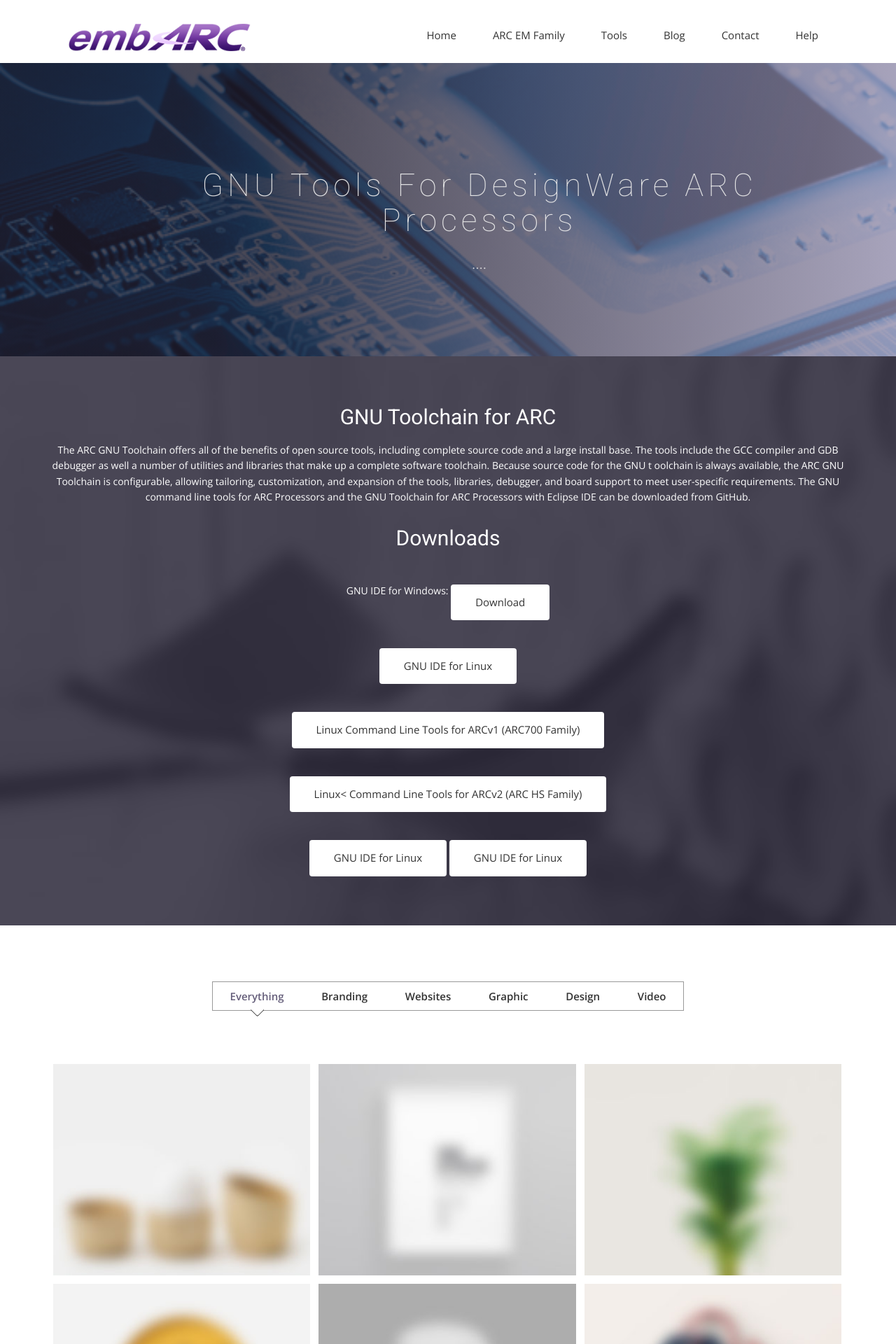
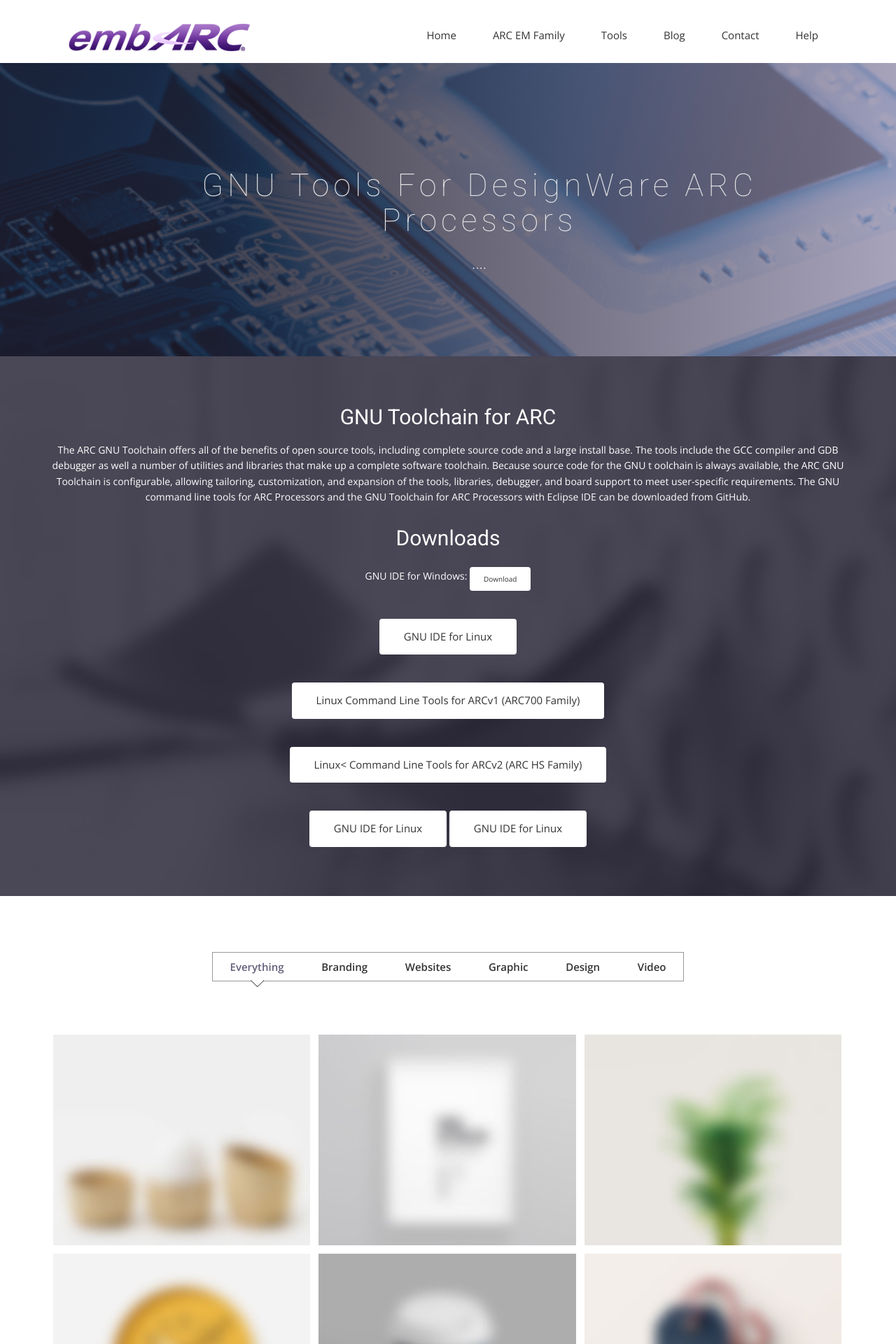
Before and after one commit to fbedard/crabme, a Jekyll site: the page built from tools.html, in a window 1280 px wide. Shown: the top 1920 px of the page at 70% size. Built offline with Jekyll 4.4.1, drawn with Linux system fonts in a browser that asks for light colours; nearby versions of some CDN libraries; some web fonts are replaced.

Commit message:
formatting

```diff
--- a/css/airspace.css
+++ b/css/airspace.css
@@ -228,6 +228,14 @@
   font-size: 15px;
   color: #333333;
   margin-top: 30px;
+}
+#call-to-action .btn-call-to-action2 {
+  padding: 10px 20px;
+  border: none;
+  background-color: #fff;
+  font-size: 10px;
+  color: #333333;
+  margin-top: 5px;
 }
 /*--
 	Feature Start
--- a/tools.html
+++ b/tools.html
@@ -35,7 +35,7 @@
             can be downloaded from GitHub.</p>
             <br>
           <h2>Downloads</h2>
-          <p>GNU IDE for Windows: <a class="btn btn-default btn-call-to-action" href="https://github.com/foss-for-synopsys-dwc-arc-processors/toolchain/releases/download/arc-2016.09-release/arc_gnu_2016.09_ide_win_install.exe" >Download</a></p>
+          <p>GNU IDE for Windows: <a class="btn btn-default btn-call-to-action2" href="https://github.com/foss-for-synopsys-dwc-arc-processors/toolchain/releases/download/arc-2016.09-release/arc_gnu_2016.09_ide_win_install.exe" >Download</a></p>
           <p><a class="btn btn-default btn-call-to-action" href="hhttps://github.com/foss-for-synopsys-dwc-arc-processors/toolchain/releases/download/arc-2016.09-release/arc_gnu_2016.09_ide_linux_install.tar.gz">GNU IDE for Linux</a></p>
           <p><a class="btn btn-default btn-call-to-action" href="https://github.com/foss-for-synopsys-dwc-arc-processors/toolchain/releases/download/arc-2016.09-rc2/arc_gnu_2016.09-rc2_ide_linux_install.tar.gz">Linux Command Line Tools for ARCv1 (ARC700 Family)</a></p>
           <p><a class="btn btn-default btn-call-to-action" href="https://github.com/foss-for-synopsys-dwc-arc-processors/toolchain/releases/download/arc-2016.09-rc2/arc_gnu_2016.09-rc2_ide_linux_install.tar.gz">Linux< Command Line Tools for ARCv2 (ARC HS Family)</a></p>
```
